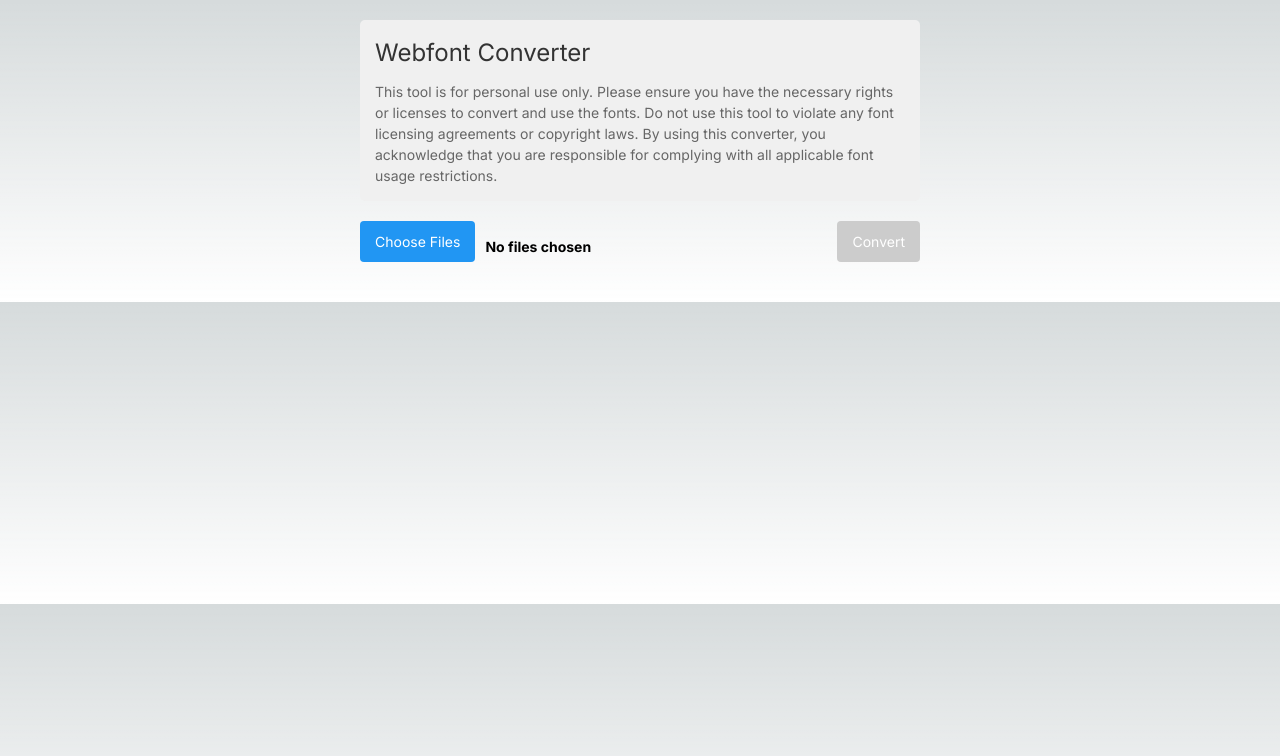
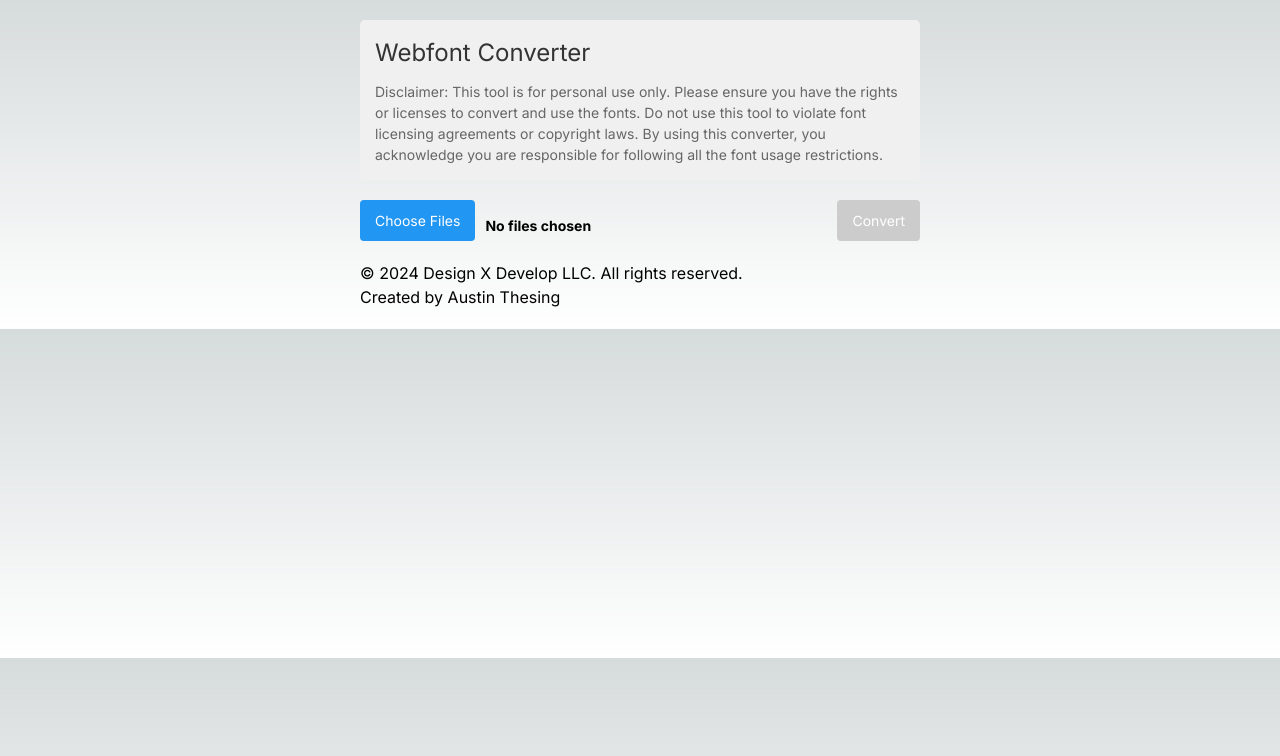
Before and after one commit to austin-thesing/font-converter-app, a Next.js app: page / in a window 1280 px wide. Shown: the top 756 px of the page. Built offline with nearby package versions, Linux system fonts and the light colour scheme.

Commit message:
Updated disclaimer and added credits

```diff
--- a/app/components/FontConverter.tsx
+++ b/app/components/FontConverter.tsx
@@ -167,8 +167,8 @@ export default function FontConverter() {
       <div className={styles.introText}>
         <h1>Webfont Converter</h1>
         <p>
-          This tool is for personal use only. Please ensure you have the necessary rights or licenses to convert and use the fonts. Do not use this tool to violate any font licensing agreements or copyright laws. By using this converter, you
-          acknowledge that you are responsible for complying with all applicable font usage restrictions.
+          Disclaimer: This tool is for personal use only. Please ensure you have the rights or licenses to convert and use the fonts. Do not use this tool to violate font licensing agreements or copyright laws. By using this converter, you
+          acknowledge you are responsible for following all the font usage restrictions.
         </p>
       </div>
 
@@ -273,6 +273,16 @@ export default function FontConverter() {
           </a>
         </div>
       )}
+
+      <footer className={styles.footer}>
+        <p>&copy; 2024 Design X Develop LLC. All rights reserved.</p>
+        <p>
+          Created by{" "}
+          <a href="https://www.linkedin.com/in/austinthesing" target="_blank" rel="noopener noreferrer">
+            Austin Thesing
+          </a>
+        </p>
+      </footer>
     </div>
   );
 }
```
